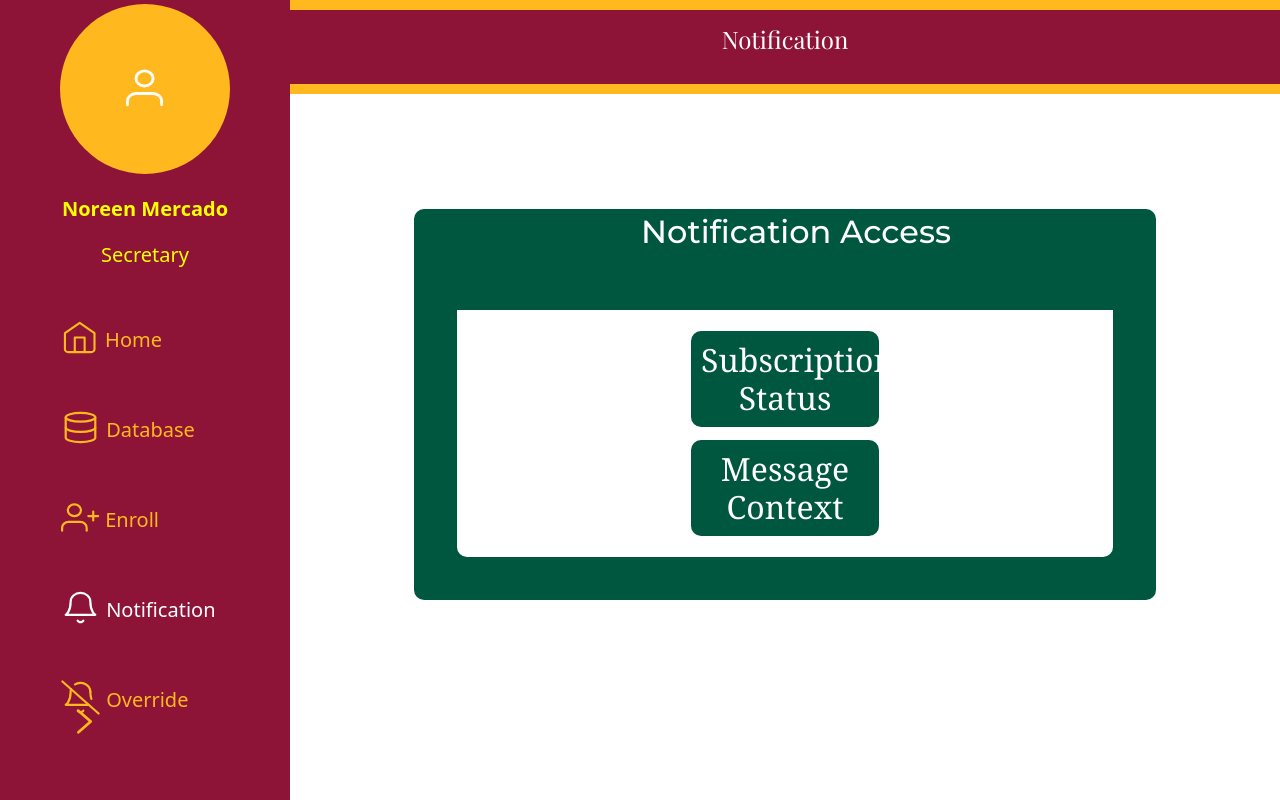
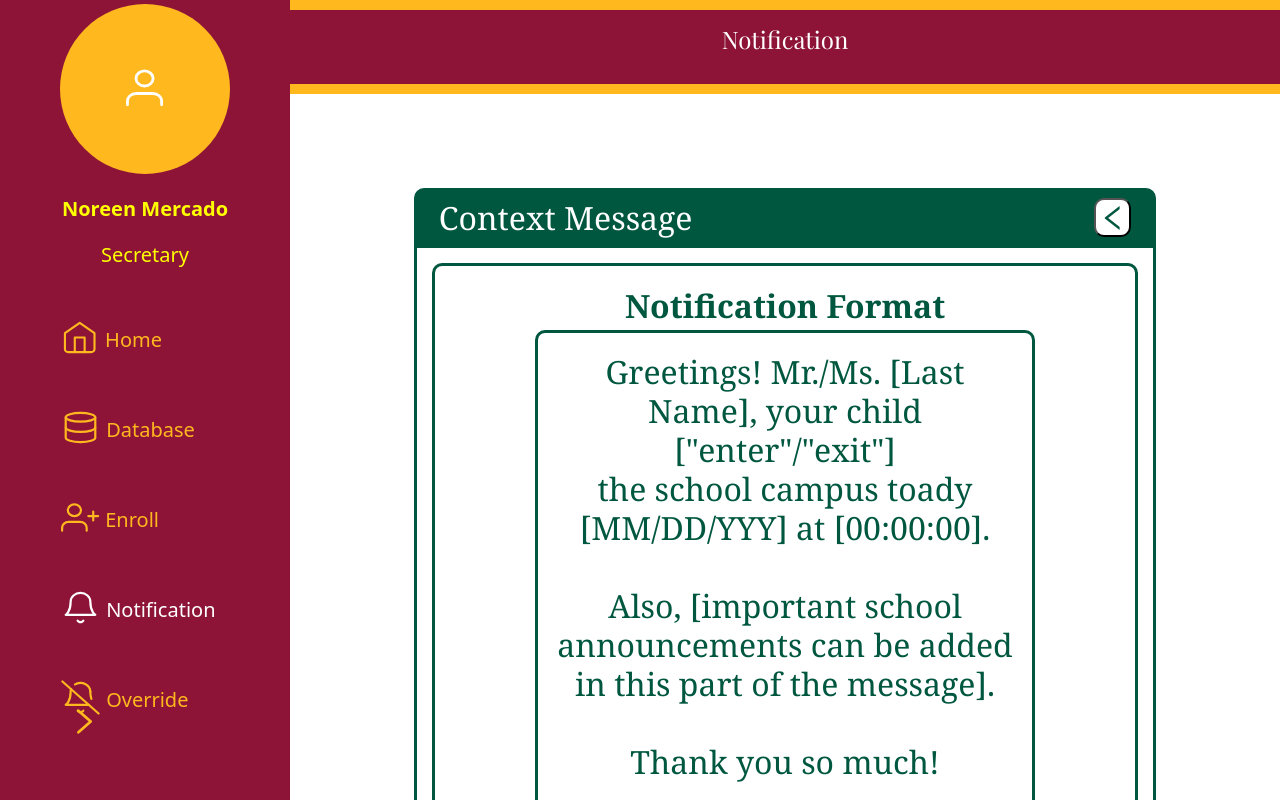
Before and after one commit to Hyper-Devs/Hyper-Devs, a React (Create React App) app in the folder client/: page /notification in a window 1280 px wide. Both pictures are taken after a click on the button "Message Context". Shown: the top 800 px of the page. Built offline with nearby package versions, Linux system fonts and the light colour scheme.

Commit message:
updated notification page

```diff
--- /dev/null
+++ b/client/src/Components/Notification/messageContext.css
@@ -0,0 +1,112 @@
+.notif-message-box {
+
+    background-color: white;
+    display: flex;
+    flex-direction: column;
+    justify-content: space-between;
+    align-items: center;
+
+  }
+
+  .notif-message-box .notif-message-rectangle {
+    margin-top: min(9.5%, 150px);
+    width: 75%;
+    height: fit-content;
+    background: #00573f;
+    border: 3px solid #00573f;
+    border-radius: 10px;
+    font-family: "Cambria";
+    font-weight: 400;
+    font-size: 32px;
+    line-height: 39px;
+  }
+
+  .notif-message-header {
+    display: flex;
+    justify-content: space-between;
+  }
+
+  .notif-message-rectangle button {
+    background-color: white;
+    color: #00573f;
+    display: flex;
+    align-items: center;
+    justify-content: center;
+    width: 5%;
+    border-radius: 10px;
+    margin-top: 1%;
+    margin-bottom: 1%;
+    margin-right: 3%;
+  }
+
+  .notif-message-box .notif-message-rectangle p {
+    margin: 1% 0 1% 3%;
+    color: white;
+  }
+
+  .notif-message-box .notif-message-rectangle2 {
+    position: relative;
+    width: 100%;
+    height: fit-content;
+    background: transparent;
+    border-top: 3px solid #00573f;
+  }
+
+  .notif-message-box .notif-message-rectangle3 {
+    padding: 15px;
+    display: flex;
+    flex-direction: column;
+    background-color: white;
+    border-radius: 10px;
+    border-top-right-radius: 0;
+    border-top-left-radius: 0;
+  }
+
+  .notif-message-box .notif-message-rectangle4 {
+    height: fit-content;
+    padding: 15px 100px 15px 100px;
+    display: flex;
+    flex-direction: column;
+    background-color: white;
+    border-radius: 10px;
+    border: 3px solid #00573F;
+  }
+
+  .notif-message-box .notif-message-rectangle5 {
+    padding: 15px;
+    display: flex;
+    background-color: white;
+    border-radius: 10px;
+    border: solid #00573F;
+  }
+
+  .notif-message-box .notif-message-rectangle3 p{
+    color: #00573F;
+    font-weight: 700;
+    text-align: center;
+    margin-left: 0;
+  }
+
+  .notif-message-box .notif-message-rectangle5 p{
+    color: #00573F;
+    font-weight: 400;
+    text-align: center;
+    margin-left: 0;
+  }
+
+.notif-message-box .notif-update-button button {
+  background-color: #00573f;
+  color: white;
+  display: inline-block;
+  justify-content: center;
+  margin-top: 3%;
+  margin-left: 35%;
+  width: 30%;
+  border-radius: 10px;
+  padding: 5px;
+}
+
+  .notif-footer {
+    width: 100%;
+    margin-top: min(9.5%, 140px);
+  }
--- /dev/null
+++ b/client/src/Components/Notification/messageContext.jsx
@@ -0,0 +1,43 @@
+import React, { useState } from 'react'
+import "./messageContext.css";
+import Footer from '../../Components/footer'
+import {AiOutlineLeft} from 'react-icons/ai'
+
+function messageContext(props) {
+    const handleClick = (buttonId) => {
+        props.onButtonClick(buttonId);
+    };
+  return (
+    <div className="notif-message-box">
+      <div className="notif-message-rectangle">
+        <div className="notif-message-header">
+        <p>Context Message</p>
+        <button onClick={() => handleClick('notifBox')}><AiOutlineLeft/></button>
+        </div>
+        <div className="notif-message-rectangle2">
+          <div className="notif-message-rectangle3">
+            <div className="notif-message-rectangle4">
+                <p>Notification Format</p>
+            <div className="notif-message-rectangle5"><p>Greetings! Mr./Ms. [Last Name], your child ["enter"/"exit"]
+                <br/>the school campus toady [MM/DD/YYY] at [00:00:00].
+                <br/>
+                <br/>Also, [important school announcements can be added in this part of the message].
+                <br/>
+                <br/>Thank you so much!
+                <br/>
+                <br/>This is an auto-generated text message from [Name of School].</p></div>
+            <div className="notif-update-button">
+              <button>Update</button>
+            </div>
+          </div>
+          </div>
+        </div>
+      </div>
+      <div className="notif-footer">
+        <Footer />
+      </div>
+    </div>
+  );
+}
+
+export default messageContext;
--- a/client/src/Components/Notification/notificationBox.css
+++ b/client/src/Components/Notification/notificationBox.css
@@ -1,31 +1,32 @@
 .notifBox {
-  width: 100%;
-  height: 280px;
-  padding-top: 25px;
+
   background-color: white;
   display: flex;
-  justify-content: center;
-  font-family: "Montserrat", sans-serif;
-  font-style: normal;
+  flex-direction: column;
+  justify-content: space-between;
+  align-items: center;
+
+}
+
+.notifBox .notif-rectangle {
+  margin-top: min(9.5%, 150px);
+  width: 75%;
+  height: fit-content;
+  background: #00573f;
+  border: 3px solid #00573f;
+  border-radius: 10px;
+  font-family: "Cambria";
   font-weight: 400;
   font-size: 32px;
   line-height: 39px;
 }
 
-.notifBox .rectangle {
-  width: 75%;
-  height: fit-content;
-  background: #00573f;
-  border: 3px solid #00573f;
-  border-radius: 10px;
-}
-
-.notifBox .rectangle p {
-  margin-left: 3%;
+.notifBox .notif-rectangle p {
+  margin: 1% 0 1% 3%;
   color: white;
 }
 
-.notifBox .rectangle2 {
+.notifBox .notif-rectangle2 {
   position: relative;
   width: 100%;
   height: fit-content;
@@ -33,7 +34,7 @@
   border-top: 3px solid #00573f;
 }
 
-.notifBox .rectangle3 {
+.notifBox .notif-rectangle3 {
   padding: 15px;
   display: flex;
   flex-direction: column;
@@ -43,8 +44,8 @@
   border-top-left-radius: 0;
 }
 
-.notifBox .rectangle3 .buttonContainer {
-  background-color: #00573f;
+.notifBox .notif-rectangle3 .notif-button-container {
+  display: flex;
   margin-left: 35%;
   margin-top: 1%;
   margin-bottom: 1%;
@@ -52,7 +53,7 @@
   border-radius: 10px;
 }
 
-.notifBox .rectangle3 button {
+.notifBox .notif-rectangle3 button {
   margin-top: 0;
   margin-bottom: 0;
   left: 0;
@@ -60,8 +61,7 @@
   height: 100%;
   width: 100%;
   border-radius: 10px;
-  border-style: none;
-  background-color: transparent;
+  background-color: #00573f;
 
   font-family: "Cambria";
   font-style: normal;
@@ -71,3 +71,8 @@
 
   color: #ffffff;
 }
+
+.notif-footer {
+  width: 100%;
+  margin-top: min(9.5%, 140px);
+}
--- a/client/src/Components/Notification/notificationBox.jsx
+++ b/client/src/Components/Notification/notificationBox.jsx
@@ -1,20 +1,28 @@
+import React, { useState } from 'react'
 import "./notificationBox.css";
+import Footer from '../../Components/footer'
 
-function notificationBox() {
+function notificationBox(props) {
+  const handleClick = (buttonId) => {
+    props.onButtonClick(buttonId);
+};
   return (
     <div className="notifBox">
-      <div className="rectangle">
+      <div className="notif-rectangle">
         <p>Notification Access</p>
-        <div className="rectangle2">
-          <div className="rectangle3">
-            <div className="buttonContainer">
+        <div className="notif-rectangle2">
+          <div className="notif-rectangle3">
+            <div className="notif-button-container">
               <button>Subscription Status</button>
             </div>
-            <div className="buttonContainer">
-              <button>Message Context</button>
+            <div className="notif-button-container">
+              <button onClick={() => handleClick('msgContext')}>Message Context</button>
             </div>
           </div>
         </div>
+      </div>
+      <div className="notif-footer">
+        <Footer />
       </div>
     </div>
   );
--- a/client/src/Pages/Notification/Notification.jsx
+++ b/client/src/Pages/Notification/Notification.jsx
@@ -1,15 +1,23 @@
-import React from "react";
+import React, {useState} from "react";
 import "./Notification.css";
 import Sidebar from "../../Components/Sidebar/Sidebar";
-import NotifContainer from "../../Components/Notification/notificationBox";
+import NotificationBox from "../../Components/Notification/notificationBox";
+import MessageContext from "../../Components/Notification/messageContext";
 import PageTitle from "../../Components/PageTitle";
 
 function Notification() {
+  const [active, setActive] = useState("notifBox");
+
+  const handleButtonClick = (buttonId) => {
+    setActive(buttonId)
+  };
+
   return (
     <div className="notification-container">
       <div className="notification-content">
         <PageTitle pageName={"Notification"}/>
-        <NotifContainer/>
+        {active == "notifBox" && <NotificationBox onButtonClick={handleButtonClick} />}
+        {active === "msgContext" && <MessageContext onButtonClick={handleButtonClick} />}
       </div>
       <Sidebar
         buttonState = {{
```
